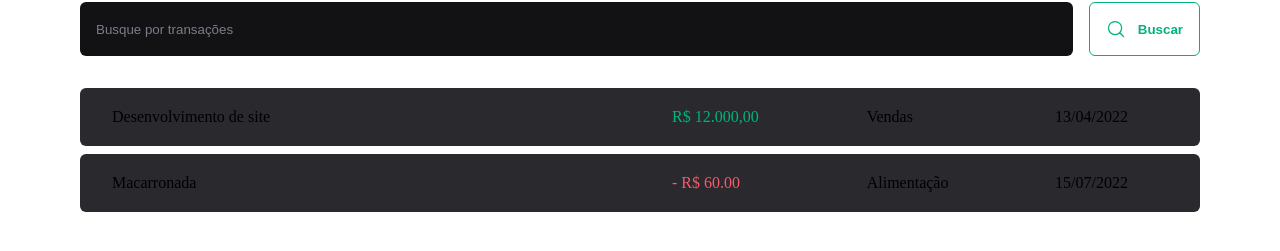
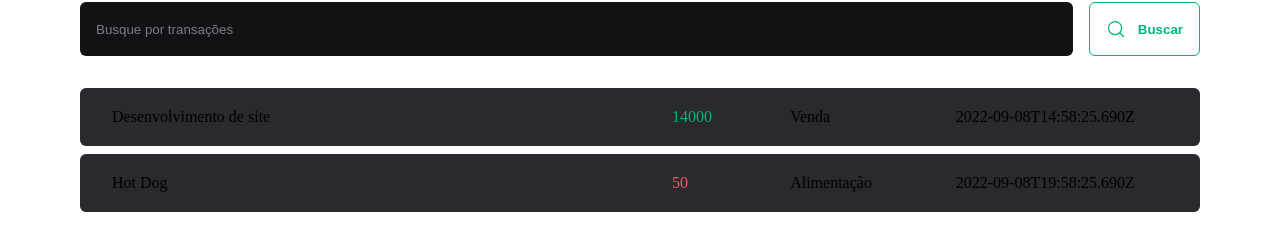
Before and after one commit to hilquiasfmelo/dt-money-2.0, a React (Vite) app: page / in a window 1280 px wide. Shown: the part 333-584 px from the top of the page. Built offline with nearby package versions, Linux system fonts and the light colour scheme; data requests are answered from the project's data file.

Commit message:
Conexão com a API - Realizando requisição HTTP

```diff
--- a/index.html
+++ b/index.html
@@ -5,6 +5,7 @@
     <link rel="preconnect" href="https://fonts.googleapis.com" />
     <link rel="preconnect" href="https://fonts.gstatic.com" crossorigin />
     <meta name="viewport" content="width=device-width, initial-scale=1.0" />
+    <link rel="shortcut icon" href="./src/assets/logo.svg" type="image/x-icon">
     <link href="https://fonts.googleapis.com/css2?family=Roboto:wght@400;700&display=swap" rel="stylesheet" />
     <title>DT-Money</title>
   </head>
--- a/src/pages/Transactions/index.tsx
+++ b/src/pages/Transactions/index.tsx
@@ -1,3 +1,4 @@
+import { useEffect, useState } from 'react'
 import { Header } from '../../components/Header'
 import { Summary } from '../../components/Summary'
 import { SearchForm } from './components/SearchForm'
@@ -7,7 +8,29 @@ import {
   TransactionsTable,
 } from './styles'
 
+interface TransactionsProps {
+  id: number
+  description: string
+  price: number
+  category: string
+  type: 'income' | 'outcome'
+  createdAt: string
+}
+
 export function Transactions() {
+  const [transactions, setTransactions] = useState<TransactionsProps[]>([])
+
+  async function loadTransactions() {
+    const response = await fetch('http://localhost:3333/transactions')
+    const data = await response.json()
+
+    setTransactions(data)
+  }
+
+  useEffect(() => {
+    loadTransactions()
+  }, [])
+
   return (
     <div>
       <Header />
@@ -18,23 +41,20 @@ export function Transactions() {
 
         <TransactionsTable>
           <tbody>
-            <tr>
-              <td width="50%">Desenvolvimento de site</td>
-              <td>
-                <PriceHighlight variant="income">R$ 12.000,00</PriceHighlight>
-              </td>
-              <td>Vendas</td>
-              <td>13/04/2022</td>
-            </tr>
-
-            <tr>
-              <td width="50%">Macarronada</td>
-              <td>
-                <PriceHighlight variant="outcome">- R$ 60.00 </PriceHighlight>
-              </td>
-              <td>Alimentação</td>
-              <td>15/07/2022</td>
-            </tr>
+            {transactions.map((transaction) => {
+              return (
+                <tr key={transaction.id}>
+                  <td width="50%">{transaction.description}</td>
+                  <td>
+                    <PriceHighlight variant={transaction.type}>
+                      {transaction.price}
+                    </PriceHighlight>
+                  </td>
+                  <td>{transaction.category}</td>
+                  <td>{transaction.createdAt}</td>
+                </tr>
+              )
+            })}
           </tbody>
         </TransactionsTable>
       </TransactionsContainer>
```
